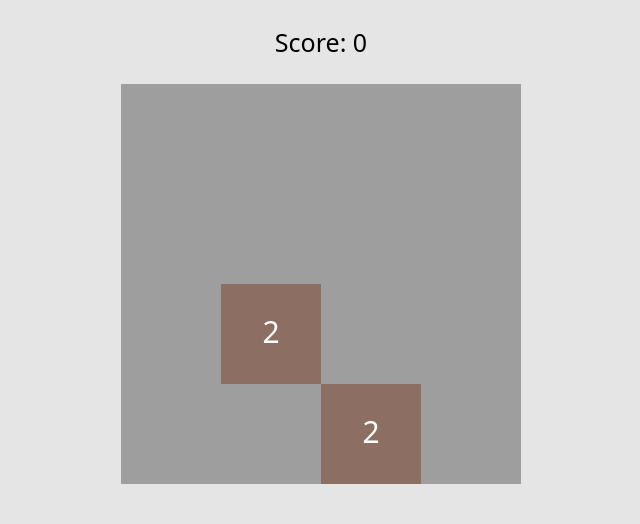
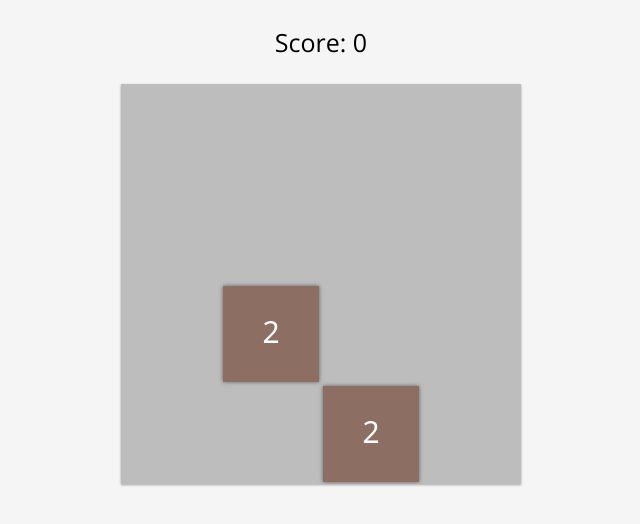
Before and after one commit to PJPage/2048, a plain HTML site: page index.html in a window 1280 px wide. Shown: the whole page, without its empty margins (319-959 px from the left). Drawn offline with nearby package versions, Linux system fonts and the light colour scheme.

Commit message:
visual improvements

```diff
--- a/2048.css
+++ b/2048.css
@@ -1,9 +1,13 @@
 body {
 	text-align: center;
-	background-color: #e5e5e5;
+	background-color: #f5f5f5;
 }
 
 #score {
 	font-size:25px;
-	font-family:sans;
+    font-family: 'Open Sans', sans-serif;
 	}
+
+canvas {
+  box-shadow: 0 1px 3px rgba(0,0,0,0.12), 0 1px 2px rgba(0,0,0,0.24);
+}
--- a/2048.js
+++ b/2048.js
@@ -1,8 +1,11 @@
 var GRID_SIZE = 4;
 var PIECE_SIZE = 100;
 var COLORS = [ "#212121", "#8D6E63", "#6D4C41", "#EF6C00", "#E65100", "#B71C1C", "#880E4F", "#6A1B9A", "#4A148C", "#3F51B5", "#1A237E" ];
-var BOARD_COLOR = "#9E9E9E";
+//var BOARD_COLOR = "#9E9E9E";
+var BOARD_COLOR = "#BDBDBD";
+
 var FONT_SIZE = 30;
+var OFFSET = 2;
 
 var canvas;
 var ctx;
@@ -65,8 +68,11 @@ function drawPiece(pos, val) {
     var text_y = piece_y + (PIECE_SIZE / 2);
 
     if (val > 0) {
+        ctx.shadowBlur = 4;
+        ctx.shadowColor = 'rgba(0, 0, 0, 0.5)';
         ctx.fillStyle = COLORS[val % COLORS.length];
-        ctx.fillRect(piece_x, piece_y, PIECE_SIZE, PIECE_SIZE);
+        ctx.fillRect(piece_x + OFFSET, piece_y + OFFSET, PIECE_SIZE - (2 * OFFSET), PIECE_SIZE - (2 * OFFSET));
+        ctx.shadowBlur = 0;
 
         ctx.font = FONT_SIZE + "px Sans";
         ctx.textAlign = "center";
--- a/index.html
+++ b/index.html
@@ -3,6 +3,7 @@
 	<head>
 		<title>2048</title>
 		<link rel="stylesheet" type="text/css" href="2048.css">
+        <link href="https://fonts.googleapis.com/css?family=Open+Sans" rel="stylesheet">
 		<script src="2048.js"></script>
 	</head>
     <body>
```
